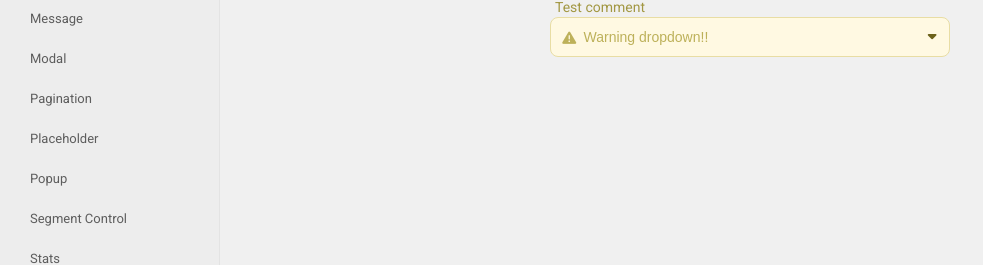
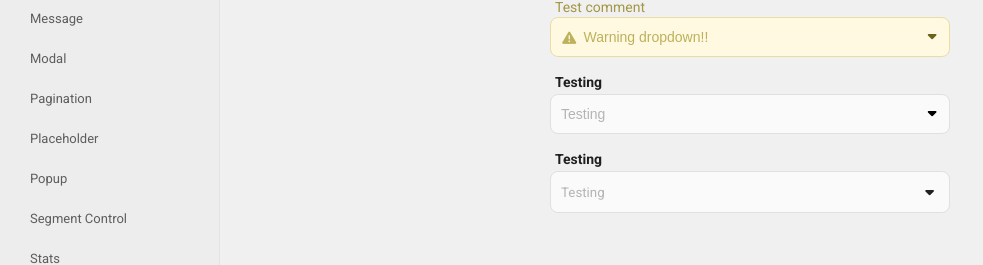
Before and after one commit to sanchezand/react-frontier, a React (Create React App) app: page /dropdown in a window 1280 px wide. Shown: the part 424-689 px from the top of the page, without its empty margins (0-983 px from the left). Built offline with nearby package versions, Linux system fonts and the light colour scheme; what i18next-resources-to-backend would draw is missing.

Commit message:
More dropdown reliability and table colors

```diff
--- a/package.json
+++ b/package.json
@@ -1,6 +1,6 @@
 {
 	"name": "react-frontier",
-	"version": "2.0.9",
+	"version": "2.0.10",
 	"description": "Frontier react component library",
 	"repository": "git@github.com:sanchezand/react-frontier.git",
 	"main": "dist/index.min.js",
--- a/src/components/Dropdown.tsx
+++ b/src/components/Dropdown.tsx
@@ -6,6 +6,7 @@ import Loader from './Loader';
 import classNames from 'classnames';
 import { useLocale } from './useLocale';
 import { InputType } from './Input';
+import { removeAccents } from './Util';
 
 export type DropdownValueChange = (v: any, d: DropdownItemProps)=>boolean | void;
 
@@ -145,19 +146,33 @@ var Dropdown = (props: DropdownProps)=>{
 		}
 	}
 
+	var onItemSelected = (a: DropdownItemProps, e: Combobox.Root.ChangeEventDetails)=>{
+		if(!!props.onAsyncSearch){
+			setSelectedSearch(a);
+		}
+		if(props.onValueChange){
+			if(!a) props.onValueChange(null, null);
+			else props.onValueChange(a.value, a);
+		}
+	}
+
 	return <div className={classNames("fr2 dropdown", props.className)} style={props.style} {...restProps}>
 		<Combobox.Root
 			items={shown_items}
 			value={real_val || null}
 			disabled={props.disabled}
-			filter={props.onAsyncSearch ? null : undefined}
+			filter={props.onAsyncSearch ? null : (!props.search ? ()=>true : (i, q, s)=>{
+				if(!q || q.length===0) return true;
+				var str = i.value===null ? i.text : s(i);
+				return removeAccents(str).toLowerCase().indexOf(removeAccents(q).toLowerCase())!=-1;
+			})}
 			isItemEqualToValue={(a, v)=>{
 				if(a === v) return true;
 				if(!a || !v) return false;
 				return a.value === v.value || a.value === v;
 			}}
-			itemToStringLabel={(a: DropdownItemProps)=>(a.text || a.value)}
-			itemToStringValue={(a: DropdownItemProps)=>(a.value || a.text)}
+			itemToStringLabel={(a: DropdownItemProps)=>a.value===null ? null : (a.text || a.value)}
+			itemToStringValue={(a: DropdownItemProps)=>a.value===null ? null : (a.value || a.text)}
 			openOnInputClick={!props.onAsyncSearch || !!props.value}
 			onInputValueChange={!props.onAsyncSearch ? null : (v, { reason })=>{
 				setSearchValue(v);
@@ -182,15 +197,7 @@ var Dropdown = (props: DropdownProps)=>{
 					})
 				}, (props.searchTimeout || 500)))
 			}}
-			onValueChange={(a, e)=>{
-				if(!!props.onAsyncSearch){
-					setSelectedSearch(a);
-				}
-				if(props.onValueChange){
-					if(!a) props.onValueChange(null, null);
-					else props.onValueChange(a.value, a);
-				}
-			}}
+			onValueChange={onItemSelected}
 		>
 			{!!props.label && (
 				<label className={style.label} data-type={props.type}>
@@ -260,8 +267,8 @@ var Dropdown = (props: DropdownProps)=>{
 						)}
 						<Combobox.List className={style.list}>
 							{(a: DropdownItemProps)=>(
-								<Combobox.Item disabled={a.disabled || false} key={a.value} value={a} className={classNames(style.item, a.className)} style={{...props.itemStyle, ...a.style}}>
-									<div className={style.contents} onClick={a.onClick || null} >
+								<Combobox.Item onClick={a.onClick || undefined} disabled={a.disabled || false} key={a.value} value={a?.value!==null ? a : undefined} className={classNames(style.item, a.className)} style={{...props.itemStyle, ...a.style}} >
+									<div className={style.contents} >
 										{has_icons ? (
 											a.iconName ? (
 												<Icon name={a.iconName} className={style.itemIcon} />
--- a/src/components/Util.ts
+++ b/src/components/Util.ts
@@ -8,7 +8,13 @@ const bindClick = <T>(setVal: (val: T)=>void, val: T=null)=>{
 	}
 }
 
+function removeAccents(s: string){
+	if(!s) return '';
+	return s.normalize("NFD").replace(/[\u0300-\u036f]/g, "");
+}
+
 export {
 	bindClick,
 	randomRange,
+	removeAccents,
 }
--- a/src/site/demos/DropdownDemo.tsx
+++ b/src/site/demos/DropdownDemo.tsx
@@ -72,6 +72,46 @@ var DropdownDemo = (props: DropdownDemoProps)=>{
 			onValueChange={a=>setVal2(a)}
 			items={TEST_ITEMS}
 		/>
+
+		<Dropdown
+			style={{ marginTop: 15 }}
+			label='Testing'
+			value={val2}
+			onValueChange={a=>setVal2(a)}
+			items={[
+				{ text: 'Add test', value: null, onClick: ()=>{
+					console.log("Tets");
+				} },
+				{ text: "Testing 1", value: 100001 },
+				{ text: "Testing 2", value: 100002 },
+				{ text: "Testing 3", value: 100003 },
+				{ text: "Testing 4", value: 100004 },
+				{ text: "Testing 5", value: 100005 },
+				{ text: "Testing 6", value: 100006 },
+				{ text: "Testing 7", value: 100007 },
+				{ text: "Testing 8", value: 100008 },
+			]}
+		/>
+		<Dropdown
+			search
+			style={{ marginTop: 15 }}
+			label='Testing'
+			value={val2}
+			onValueChange={a=>setVal2(a)}
+			items={[
+				{ text: 'Add test', value: null, onClick: ()=>{
+					console.log("Tets");
+				} },
+				{ text: "Testing 1", value: 100001 },
+				{ text: "Testing 2", value: 100002 },
+				{ text: "ABC 3", value: 100003 },
+				{ text: "DEF 4", value: 100004 },
+				{ text: "GHI 5", value: 100005 },
+				{ text: "JKL 6", value: 100006 },
+				{ text: "MNO 7", value: 100007 },
+				{ text: "PQR 8", value: 100008 },
+			]}
+		/>
 	</div>
 }
 
--- a/src/site/demos/TableDemo.tsx
+++ b/src/site/demos/TableDemo.tsx
@@ -52,12 +52,12 @@ var TableDemo = (props: TableDemoProps)=>{
 			</Table.Head>
 			<Table.Body>
 				<Table.Row data={[ 'frontier', 'frontier', 'frontier', 'frontier' ]} />
-				<Table.Row data={[ 'frontier', 'frontier', 'frontier', 'frontier' ]} />
+				<Table.Row color='red' data={[ 'frontier', 'frontier', 'frontier', 'frontier' ]} />
 				<Table.Row data={[ 'frontier', 'frontier', 'frontier', 'frontier' ]} />
 				<Table.Row>
-					<Table.Cell collapsing value={'test'} />
+					<Table.Cell color='green' collapsing value={'test'} />
 					<Table.Cell>testt</Table.Cell>
-					<Table.Cell>Testtt</Table.Cell>
+					<Table.Cell color='yellow'>Testtt</Table.Cell>
 					<Table.Cell>Testttt</Table.Cell>
 				</Table.Row>
 				<Table.Divider />
--- a/src/style/modal.module.scss
+++ b/src/style/modal.module.scss
@@ -10,7 +10,7 @@ $modal-sizes:
 ;
 
 .backdrop{
-	z-index: 99;
+	z-index: 101;
 	position: fixed;
 	min-height: 100dvh;
 	inset: 0;
@@ -33,7 +33,7 @@ $modal-sizes:
 
 .modal{
 	width: 100%;
-	z-index: 100;
+	z-index: 103;
 	background-color: white;
 	border-radius: $MODAL_BORDER_RADIUS;
 	box-shadow: 1px 3px 3px 0 rgba(0, 0, 0, 0.2), 1px 3px 15px 2px rgba(0, 0, 0, 0.2);
@@ -85,7 +85,7 @@ $modal-sizes:
 		background-color: white;
 		padding: $MODAL_PADDING;
 
-		:global(table){
+		:global(table[data-fitted]){
 			margin: 0 -20px;
 			width: calc(100% + 40px);
 		}
@@ -123,7 +123,7 @@ $modal-sizes:
 }
 
 .viewport{
-	z-index: 100;
+	z-index: 102;
 	position: fixed;
 	inset: 0;
 	display: flex;
--- a/src/style/table.module.scss
+++ b/src/style/table.module.scss
@@ -180,15 +180,6 @@ $BORDER_RADIUS: 12px;
 					}
 				}
 			}
-			&[data-red]{
-				color: #a72a2a;
-			}
-			&[data-green]{
-				color: green;
-			}
-			&[data-yellow]{
-				color: #c57f41e6;
-			}
 			&[data-empty], &[data-gray]{
 				color: gray;
 				text-align: center;
@@ -232,4 +223,23 @@ $BORDER_RADIUS: 12px;
 			}
 		}
 	}
+
+	$table-colors:
+		"red" #a72a2a,
+		"green" green,
+		"yellow" #F4AB6A,
+	;
+
+	@each $name, $color in $table-colors{
+		tr[color="#{$name}"]{
+			td,th{
+				color: $color;
+			}
+		}
+		tr td, tr th{
+			&[color="#{$name}"]{
+				color: $color;
+			}
+		}
+	}
 }
```
Also changed, not shown: src/components/Table.tsx (+25 -84 lines).
